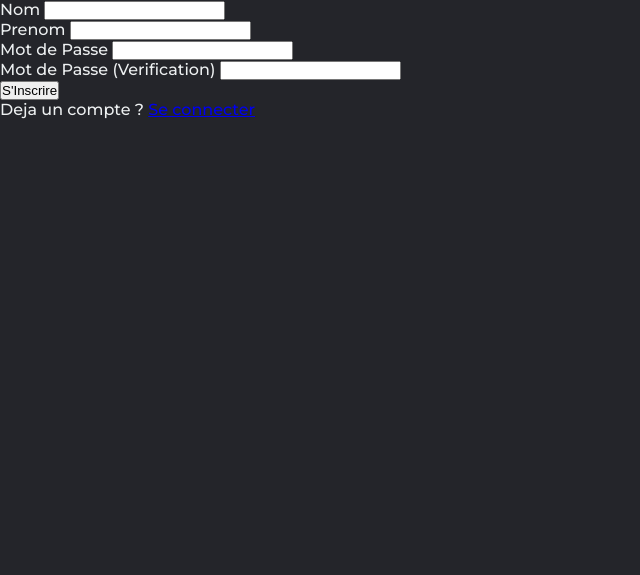
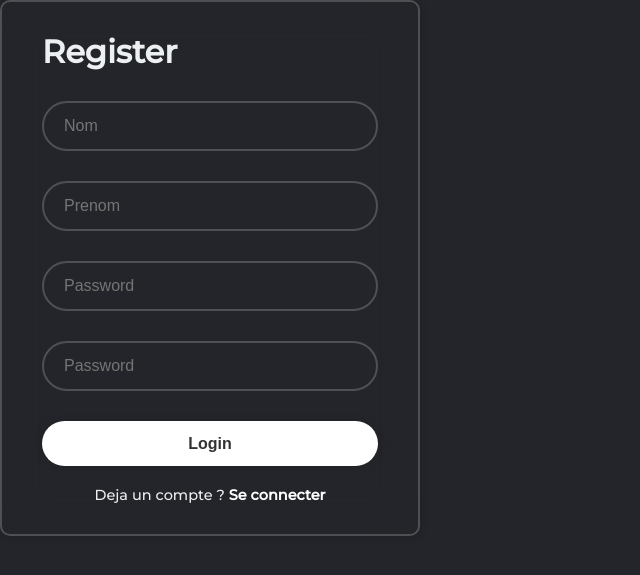
Before and after one commit to Douwang0/OnlyFacts, a Flask app: page /register in a window 1280 px wide. Shown: the part 112-687 px from the top of the page, without its empty margins (0-640 px from the left). Run offline with Flask 3, Linux system fonts and the light colour scheme.

Commit message:
Register clean

```diff
--- a/apps/routes.py
+++ b/apps/routes.py
@@ -52,7 +52,7 @@ def profile(id):
     if u_profil is None:
         return redirect(location="/login")
     else:
-        return render_template('profil.html', titre='Profil', utilisateur=u_profil)
+        return render_template('profil.html', titre='Profil', utilisateur=u_profil, moncompte=(u_profil["id"] == g.utilisateur["id"]))
 
 @app.route('/profile', methods = ['GET'])
 def self_profile():
--- a/apps/templates/signin.html
+++ b/apps/templates/signin.html
@@ -1,6 +1,5 @@
 {% extends "base.html" %}
 {% block content %}
-<form method="post">
     {% if erreur == "Existant" %}
     Cette personne existe deja dans notre base de donnée, <br/>
     Voulez vous vous <a href="/login">conneter</a> ? <br/>
@@ -11,20 +10,32 @@
     {% elif erreur == "Difference Mdp" %}
     Vos mots de passes ne sont pas les meme, veuillez réessayer <br/>
     {% endif %}
-    <label>Nom</label>
-    <input type="text" name="nom" required> <br/>
+    <div class="wrapper">
+    <form method="post">
+      <h1>Register</h1>
+      <div class="input-box">
+        <input type="text" placeholder="Nom" required name="nom">
+        <i class='bx bxs-user'></i>
+      </div>
+      <div class="input-box">
+        <input type="text" placeholder="Prenom" required name="prenom">
+        <i class='bx bxs-user'></i>
+      </div>
+      <div class="input-box">
+        <input type="password" placeholder="Password" required name="mdp">
+        <i class='bx bxs-lock-alt'></i>
+      </div>
+      <div class="input-box">
+        <input type="password" placeholder="Password" required name="mdp_verif">
+        <i class='bx bxs-lock-alt'></i>
+      </div>
 
-    <label>Prenom</label>
-    <input type="text" name="prenom" required> <br/>
+      <button type="submit" class="btn">Login</button>
 
-    <label>Mot de Passe</label>
-    <input type="password" name="mdp" required> <br/>
-
-    <label>Mot de Passe (Verification)</label>
-    <input type="password" name="mdp_verif" required> <br/>
-
-    <input type="submit" value="S'Inscrire"> <br/>
-
-    Deja un compte ? <a href="/login">Se connecter</a>
+      <div class="register-link">
+        <p>Deja un compte ? <a href="/login">Se connecter</a></p>
+      </div>
+    </form>
+  </div>
 </form>
 {% endblock %}
```
Also changed, not shown: Docs/Journal de Bord.md (+0 -3 lines), OF_database.db.
